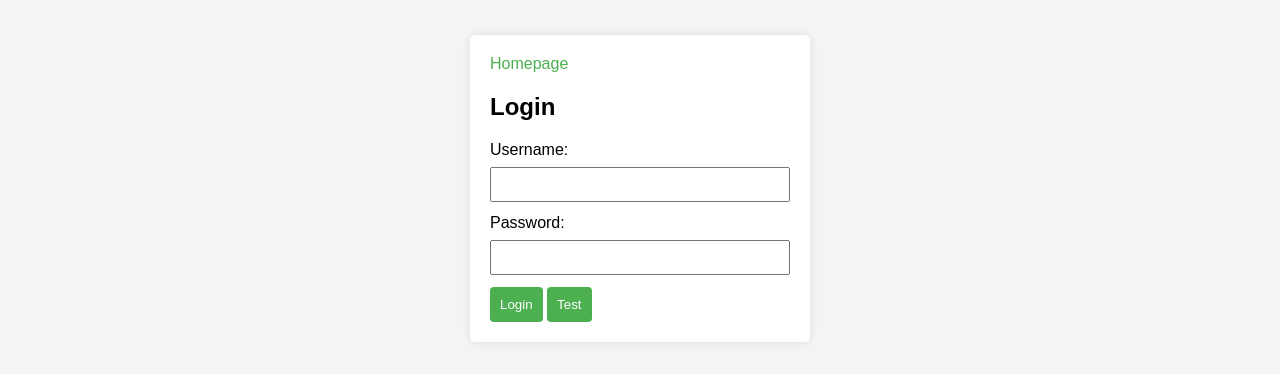
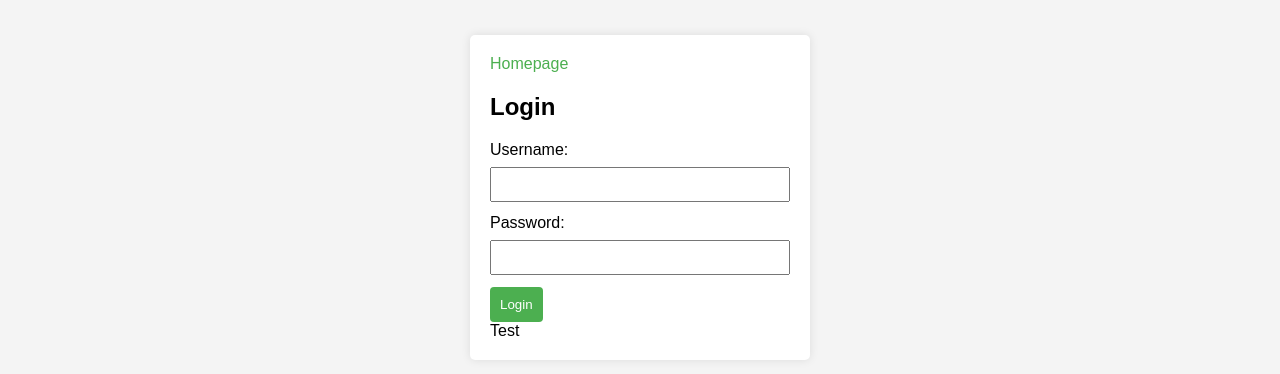
Before and after one commit to anandhulk/scanBehindLogin, a plain HTML site: page index.html in a window 1280 px wide. Both pictures are taken after a click on the link "Login". Shown: the part 198-572 px from the top of the page. Drawn offline with Linux system fonts and the light colour scheme.

Commit message:
Update index.html

```diff
--- a/index.html
+++ b/index.html
@@ -127,7 +127,7 @@
         <input type="password" id="password" name="password" required />
 
         <button type="button" id="submit" data-tag="submit" onclick="login()">Login</button>
-        <button id="dummy">Test</button>
+        <div id="dummy">Test</div>
       </form>
     </div>
     <script>
```
